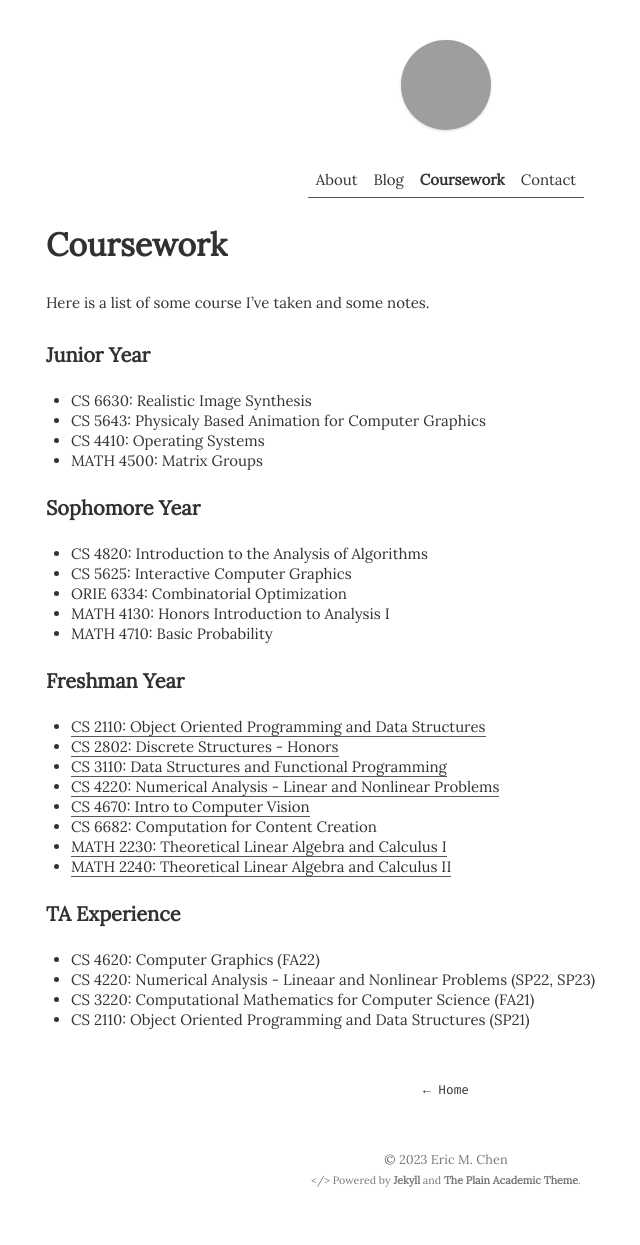
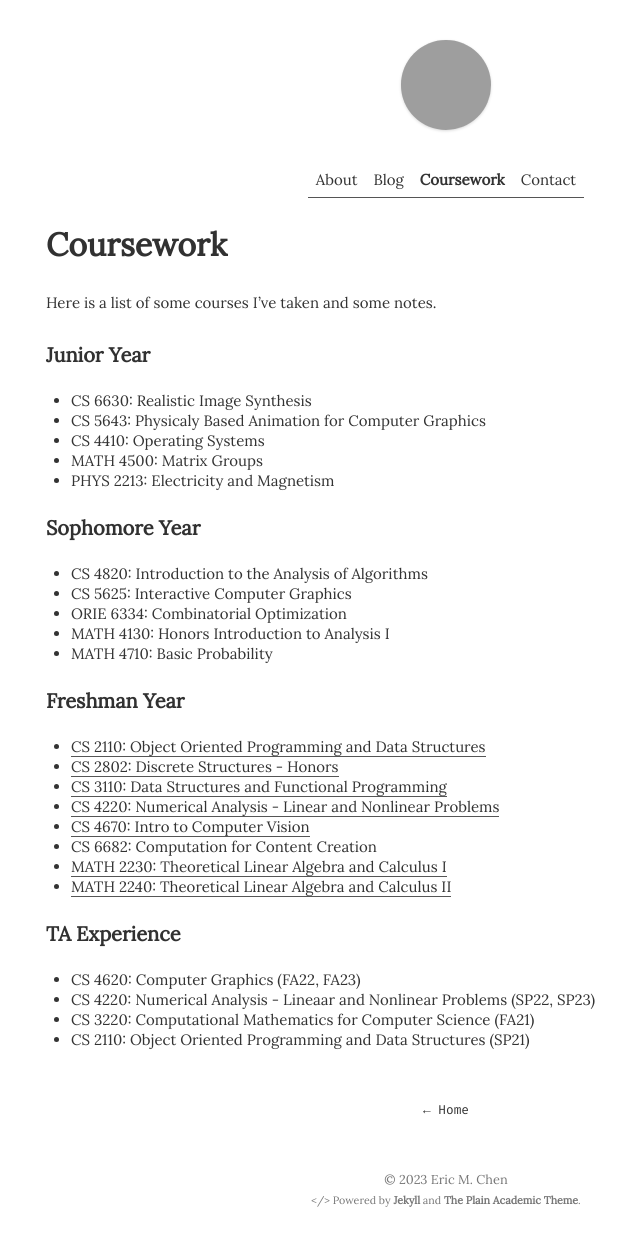
Before and after one commit to echen01/echen01.github.io, a Jekyll site: the page built from coursework.md, in a window 1280 px wide, cut to the strip 0-1245 px from the top of the page. Shown: the whole strip, without its empty margins (194-834 px from the left). Built offline with Jekyll 4.4.1, drawn with Linux system fonts in a browser that asks for light colours; grey boxes are pictures that could not be loaded.

Commit message:
update course

```diff
--- a/coursework.md
+++ b/coursework.md
@@ -3,13 +3,14 @@ layout: page
 title: Coursework
 ---
 # Coursework
-Here is a list of some course I've taken and some notes.
+Here is a list of some courses I've taken and some notes.
 
 ### Junior Year
 - CS 6630: Realistic Image Synthesis
 - CS 5643: Physicaly Based Animation for Computer Graphics
 - CS 4410: Operating Systems
 - MATH 4500: Matrix Groups
+- PHYS 2213: Electricity and Magnetism
 
 ### Sophomore Year
 
@@ -30,7 +31,7 @@ Here is a list of some course I've taken and some notes.
 - [MATH 2240: Theoretical Linear Algebra and Calculus II](https://echen01.notion.site/MATH-2240-Theoretical-Linear-Algebra-and-Calculus-c90d755cce1a426b82d724f2afa28dab)
 
 ### TA Experience
-- CS 4620: Computer Graphics (FA22)
+- CS 4620: Computer Graphics (FA22, FA23)
 - CS 4220: Numerical Analysis - Lineaar and Nonlinear Problems (SP22, SP23)
 - CS 3220: Computational Mathematics for Computer Science (FA21)
 - CS 2110: Object Oriented Programming and Data Structures (SP21)
```
